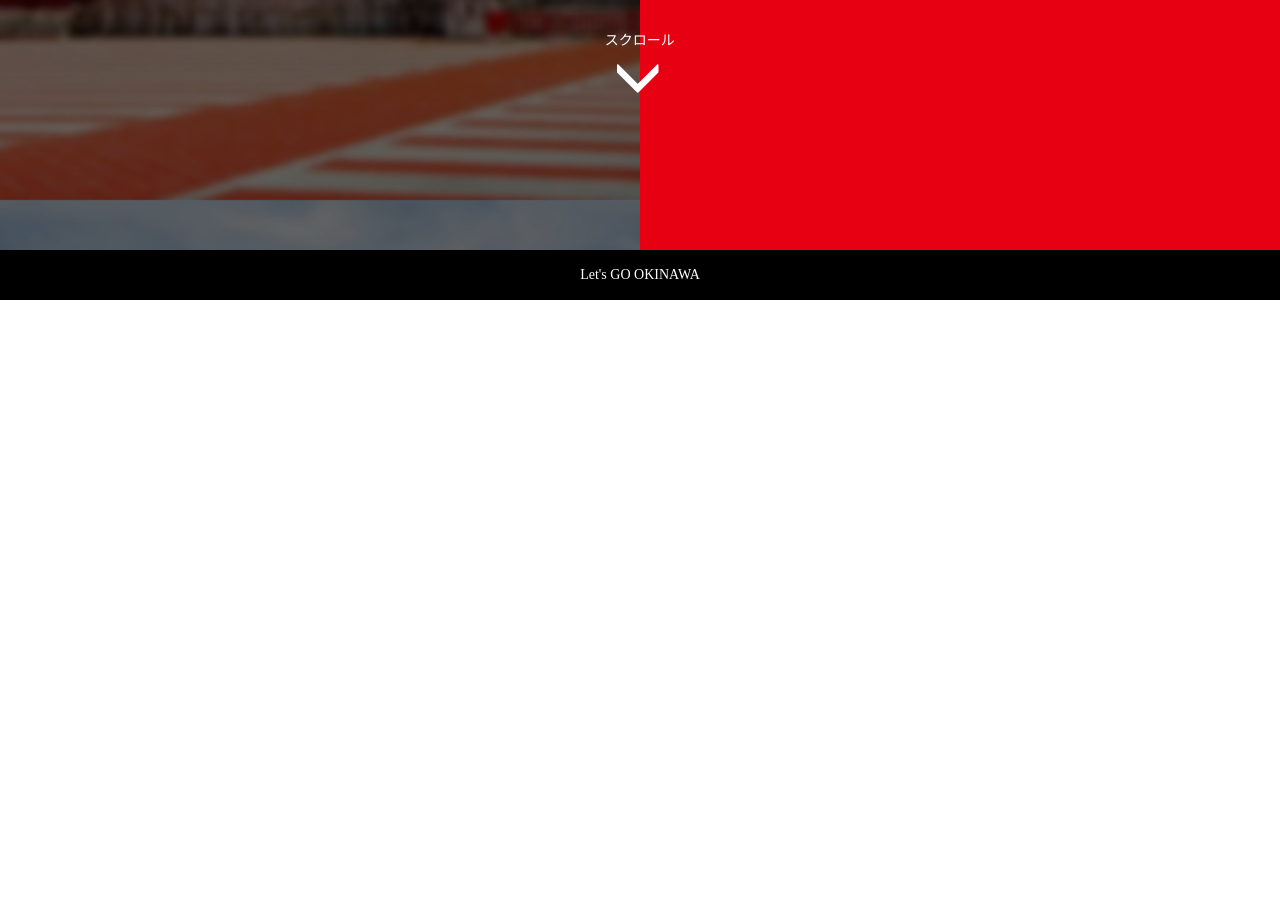
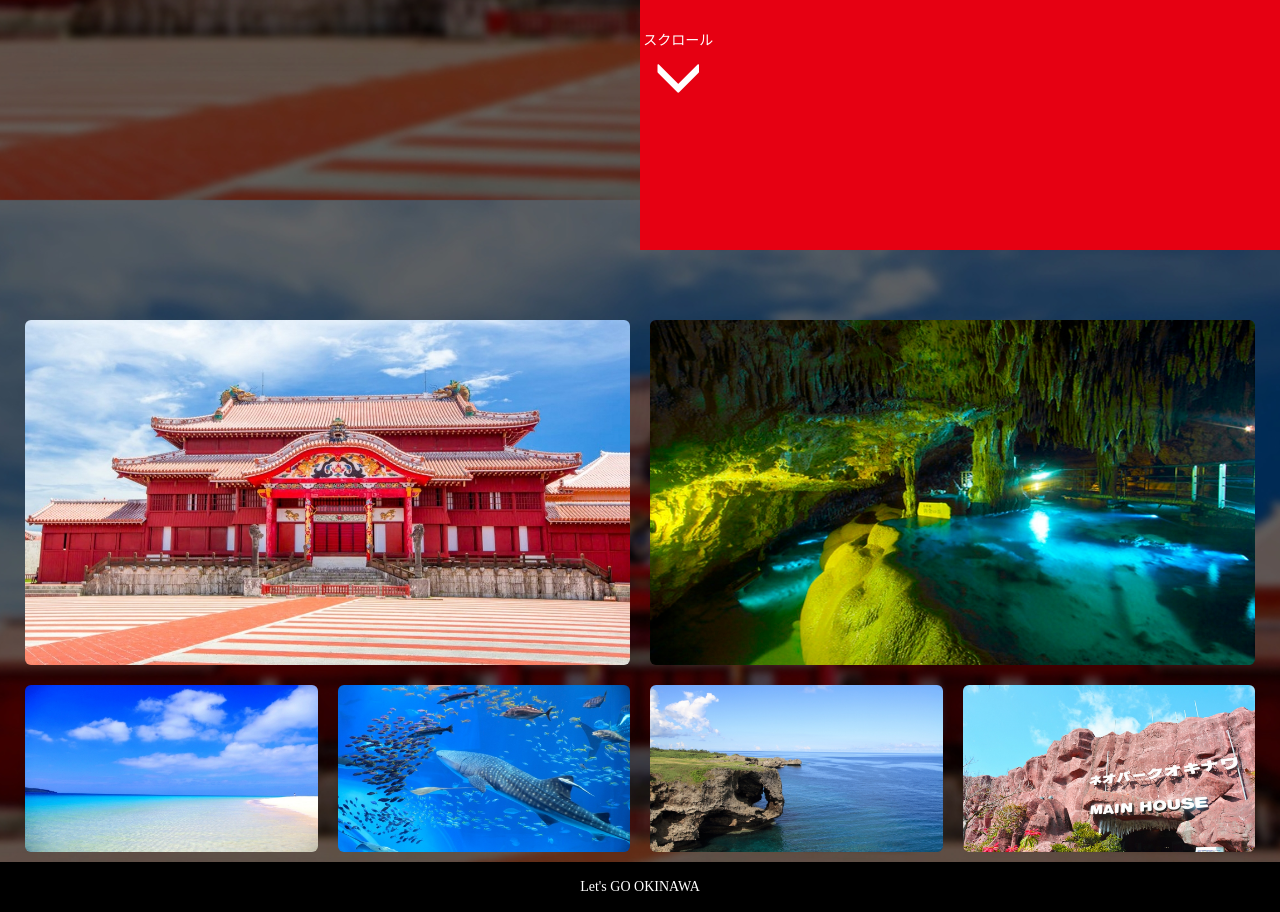
Before and after one commit to takumikashiwagi/okinawa, a plain HTML site: page index.html in a window 1280 px wide. Shown: the part 600-1512 px from the top of the page. Before the commit the page ends 900 px from the top, so only its background shows below. Drawn offline with nearby package versions, Linux system fonts and the light colour scheme; a web font is replaced by a local one.

Commit message:
top, images section completed

```diff
--- a/JavaScript.js
+++ b/JavaScript.js
@@ -1,3 +1,11 @@
 $(document).ready(function(){
+  var position = $(".section-margin").offset().top;
 
+  $(".scroll-button").click(function(){
+    $("html,body").animate({
+        scrollTop : position
+    }, {
+        queue : false
+    });
+  });
 });
--- a/index.html
+++ b/index.html
@@ -12,7 +12,7 @@
   </head>
 
   <body>
-    <div class="header">
+    <div class="header container-fluid">
       <nav class="navbar navbar-default navbar-fixed-top">
         <div class="container-fluid">
           <div class="navbar-header header-margin">
@@ -24,6 +24,7 @@
 
           <div class="collapse navbar-collapse" id="bs-example-navbar-collapse-1">
             <ul class="nav navbar-nav navbar-right">
+              <li><a href="#">weather</a></li>
               <li class="dropdown">
                 <a href="#" class="dropdown-toggle header-menu" data-toggle="dropdown" role="button" aria-haspopup="true" aria-expanded="false">
                   メニュー　<span class="glyphicon glyphicon-chevron-down" aria-hidden="true"></span>
@@ -43,7 +44,7 @@
       </nav>
     </div><!-- header -->
 
-    <div class="main">
+    <div class="main container-fluid">
       <div class="top">
         <div class="half-red">
           <div class="main-title">
@@ -61,12 +62,87 @@
         </div>
       </div><!-- top -->
 
-      <div class="images-section">
+      <div class="section-margin"></div>
 
-      </div>
+      <div class="images-section container-fluid">
+        <div class="col-md-6 images-padding">
+          <div class="images-margin">
+            <figure>
+              <a href="">
+                <img class="img-rounded tourist-image" src="images/syurijou.jpg" alt="Responsive image">
+                <figcaption>
+                  <h3>首里城</h3>
+                </figcaption>
+              </a>
+            </figure>
+          </div>
+          <div class="col-md-6 images-padding">
+            <div class="images-margin">
+              <figure>
+                <a href="">
+                  <img class="img-rounded tourist-image" src="images/yonaha.jpg" alt="Responsive image">
+                  <figcaption>
+                    <h3>与那覇前浜</h3>
+                  </figcaption>
+                </a>
+              </figure>
+            </div>
+          </div>
+          <div class="col-md-6 images-padding">
+            <div class="images-margin">
+              <figure>
+                <a href="">
+                  <img class="img-rounded tourist-image" src="images/aquarium.jpg" alt="Responsive image">
+                  <figcaption>
+                    <h3>美ら海水族館</h3>
+                  </figcaption>
+                </a>
+              </figure>
+            </div>
+          </div>
+        </div>
+        <div class="col-md-6 images-padding">
+          <div class="images-margin">
+            <figure>
+              <a href="">
+                <img class="img-rounded tourist-image" src="images/syounyuudou.jpg" alt="Responsive image">
+                <figcaption>
+                  <h3>玉泉洞</h3>
+                </figcaption>
+              </a>
+            </figure>
+          </div>
+          <div class="col-md-6 images-padding">
+            <div class="images-margin">
+              <figure>
+                <a href="">
+                  <img class="img-rounded tourist-image" src="images/manzamou.jpg" alt="Responsive image">
+                  <figcaption>
+                    <h3>万座毛</h3>
+                  </figcaption>
+                </a>
+              </figure>
+            </div>
+          </div>
+          <div class="col-md-6 images-padding">
+            <div class="images-margin">
+              <figure>
+                <a href="">
+                  <img class="img-rounded tourist-image" src="images/neopark.jpg" alt="Responsive image">
+                  <figcaption>
+                    <h3>ネオパークオキナワ</h3>
+                  </figcaption>
+                </a>
+              </figure>
+            </div>
+          </div>
+        </div>
+      </div><!-- images-section -->
+
+
     </div><!-- main -->
 
-    <div class="footer">
+    <div class="footer container-fluid">
       <a class="top-link" href="#">Let's GO OKINAWA</a>
     </div>
 
--- a/stylesheet.css
+++ b/stylesheet.css
@@ -72,6 +72,9 @@ body {
 }
 
 /*------------------- メイン -------------------*/
+.main {
+  padding: 0;
+}
 
 /* 背景半分赤色 */
 .half-red {
@@ -93,7 +96,7 @@ body {
 .main-title {
   position: absolute;
   color: white;
-  margin-left: 30%;
+  margin-left: 33%;
   margin-top: 15%;
 }
 
@@ -108,7 +111,7 @@ body {
 }
 
 .comment {
-  width: 270px;
+  width: 275px;
   margin-top: 10%;
   margin-left: auto;
 }
@@ -134,13 +137,83 @@ body {
 
 .scroll-button span {
   font-size: 50px;
-  margin-left: 8px;
+  margin-left: 10px;
+}
+
+/* 観光地の画像 */
+.section-margin {
+  height: 60px;
+}
+
+.images-padding {
+  padding: 0;
+}
+
+.col-md-6 .tourist-image {
+  width: 100%;
+}
+
+.images-margin {
+  margin: 10px;
+}
+
+.images-section img:hover, .images-section img:focus {
+  cursor: pointer;
+}
+
+/* 画像のキャプション */
+figure {
+  position: relative;
+  overflow: hidden;
+}
+
+figcaption {
+  position: absolute;
+  bottom: -35px;
+  left: 0;
+  z-index: 2;
+  width: 100%;
+  height: 35px;
+  background: rgba(0,0,0,.6);
+  -webkit-transition: .3s;
+  transition: .3s;
+  border-radius: 6px;
+}
+
+figcaption>h3 {
+  margin: 1%;
+  color: white;
+}
+
+figure:hover figcaption {
+  bottom: 0;
+}
+
+/* 観光地の説明 */
+.description-section {
+  padding: 0;
+}
+
+.description-bar {
+  height: 50px;
+  background-color: #122b4e;
+  color: white;
+}
+
+.description-bar .description-title {
+  margin: 0;
+  padding: 10px 30px;
+}
+
+.images-description {
+  background-color: #91000b;
 }
 
 /*------------------- フッター -------------------*/
 .footer {
   height: 50px;
   background-color: black;
+
   display: flex;
   align-items: center;
   justify-content: center;
```
